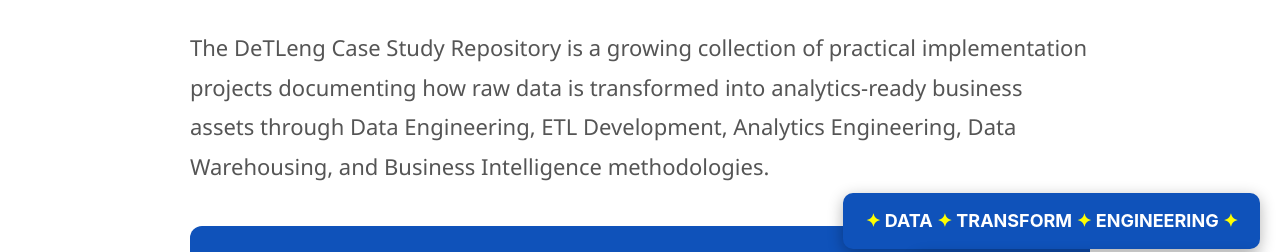
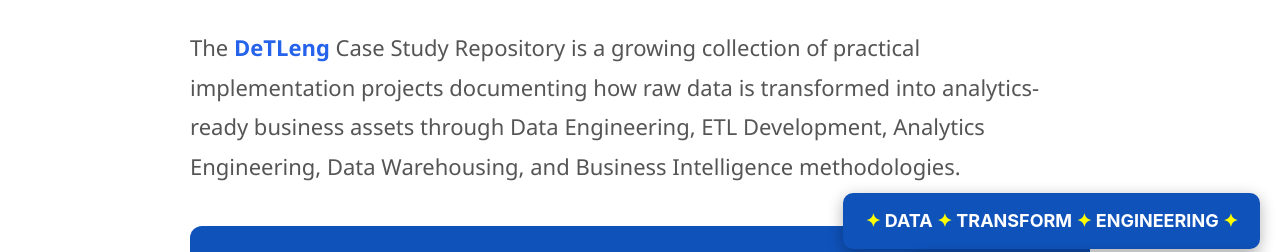
Before and after one commit to Navid-Ishaq/detleng-case-studies, a plain HTML site: page index.html in a window 1280 px wide. Shown: the part 471-723 px from the top of the page. Drawn offline with Linux system fonts and the light colour scheme.

Commit message:
Update index.html

```diff
--- a/index.html
+++ b/index.html
@@ -497,7 +497,7 @@
 </h2>
 
 <p style="font-size:22px;color:#555;max-width:1000px;line-height:1.8;">
-The DeTLeng Case Study Repository is a growing collection of practical implementation projects documenting how raw data is transformed into analytics-ready business assets through Data Engineering, ETL Development, Analytics Engineering, Data Warehousing, and Business Intelligence methodologies.
+The <strong style="color:#2563eb;">DeTLeng</strong> Case Study Repository is a growing collection of practical implementation projects documenting how raw data is transformed into analytics-ready business assets through Data Engineering, ETL Development, Analytics Engineering, Data Warehousing, and Business Intelligence methodologies.
 </p>
 
 <div style="
@@ -589,7 +589,7 @@
 </h2>
 
 <p>
-At DeTLeng, continuous learning is driven through practical implementation rather than theoretical exercises.
+At <strong style="color:#2563eb;">DeTLeng</strong>, continuous learning is driven through practical implementation rather than theoretical exercises.
 </p>
 
 <p>
@@ -781,7 +781,7 @@
 </h2>
 
 <p>
-Unlike traditional portfolio examples that only display dashboards or reports, every DeTLeng case study documents the complete engineering and analytics journey.
+Unlike traditional portfolio examples that only display dashboards or reports, every <strong style="color:#2563eb;">DeTLeng</strong> case study documents the complete engineering and analytics journey.
 </p>
 
 <ul>
@@ -819,7 +819,7 @@
 </p>
 
 <p>
-Every project strengthens implementation expertise while expanding the DeTLeng knowledge base through structured documentation and repeatable frameworks.
+Every project strengthens implementation expertise while expanding the <strong style="color:#2563eb;">DeTLeng</strong> knowledge base through structured documentation and repeatable frameworks.
 </p>
 
 <div style="
```
